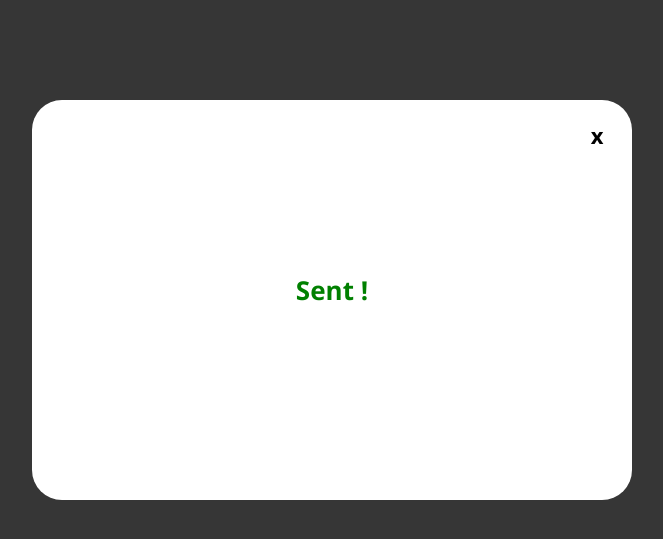
After one commit to Ash515/HandsUp, a Flask app: page /sent in a window 1280 px wide. The commit adds this page. Shown: the top 539 px of the page, without its empty margins (426-1089 px from the left). Run offline with Flask 2, Linux system fonts and the light colour scheme; some libraries are stand-ins or nearby versions.

Commit message:
added new files

```diff
--- a/server.py
+++ b/server.py
@@ -201,7 +201,7 @@ def adminworkspace():
     else:
         return render_template('adminlogin.html')
 
-
+'''
 @app.route('/adminreply',methods=['GET','POST'])
 def adminreply():
     if request.method=='POST':
@@ -216,7 +216,7 @@ def adminreply():
         return redirect(url_for('adminworkspace'))
 
     return render_template('adminreply.html')
-
+'''
 @app.route('/complains/<id>',methods=['GET','POST'])
 def complains(id):
 
@@ -226,12 +226,27 @@ def complains(id):
     cur=mysql.connection.cursor(MySQLdb.cursors.DictCursor)
     cur.execute('SELECT * FROM complains where id=%s',(id,))
     users=cur.fetchall()
+    return render_template('complainbox.html',complaindata=complaindata,users=users)
 
+@app.route('/replying',methods=['POST','GET'])
+def replying():
+    if request.method=='POST':
+        adminreplydate=request.form['rep_date']
+        adminreplyemail=request.form['rep_email']
+        adminreplysubject=request.form['rep_subject']
+        adminreplymessage=request.form['rep_message']
 
-    return render_template('complainbox.html',complaindata=complaindata,users=users)
+        cursor = mysql.connection.cursor(MySQLdb.cursors.DictCursor)
+        cursor.execute('INSERT INTO replymessage VALUES(%s,%s,%s,%s)',(adminreplydate,adminreplyemail,adminreplysubject,adminreplymessage,))
+        cursor.connection.commit()
 
 
 
+    return redirect(url_for('sent'))
+
+@app.route('/sent')
+def sent():
+    return render_template('notification.html')
 
 
 if __name__=='__main__':
--- /dev/null
+++ b/template/notification.html
@@ -0,0 +1,53 @@
+<!DOCTYPE html>
+<html>
+    <head>
+        <script src="/static/notification.js"></script>
+        <title>Sent!</title>
+        <style>
+          body{
+              background-color: rgba(0, 0, 0, 0.788);
+              font-family:'Segoe UI', Tahoma, Geneva, Verdana, sans-serif;
+          }
+          .main{
+              background-color: white;
+              width:600px;
+              height:400px;
+
+              margin-left: 450px;
+              margin-top: 100px;
+              border-radius: 30px;
+          }
+          .main h2{
+
+            padding-top: 100px;
+            text-align: center;
+            color: green;
+            font-size: 26px;
+          }
+          #cancel{
+    padding-top: 20px;
+
+    color: rgb(87, 17, 17);
+    width: 30px;
+    text-align: center;
+   margin-left: 550px;
+    border-radius: 50px;
+    height: 30px;
+    font-size: 22px;
+    font-weight: bold;
+    cursor: pointer;
+    border-color: blueviolet;
+}
+a{
+    text-decoration: none;
+    color: black;
+}
+        </style>
+    </head>
+    <body>
+        <div class="main">
+            <div id="cancel"><a href="{{url_for('adminworkspace')}}">x</a></div>
+            <h2>Sent !</h2>
+        </div>
+    </body>
+</html>
```
Also changed, not shown: static/complainbox.css (+11 -2 lines), template/complainbox.html (+7 -9 lines), static/notification.js (added).
